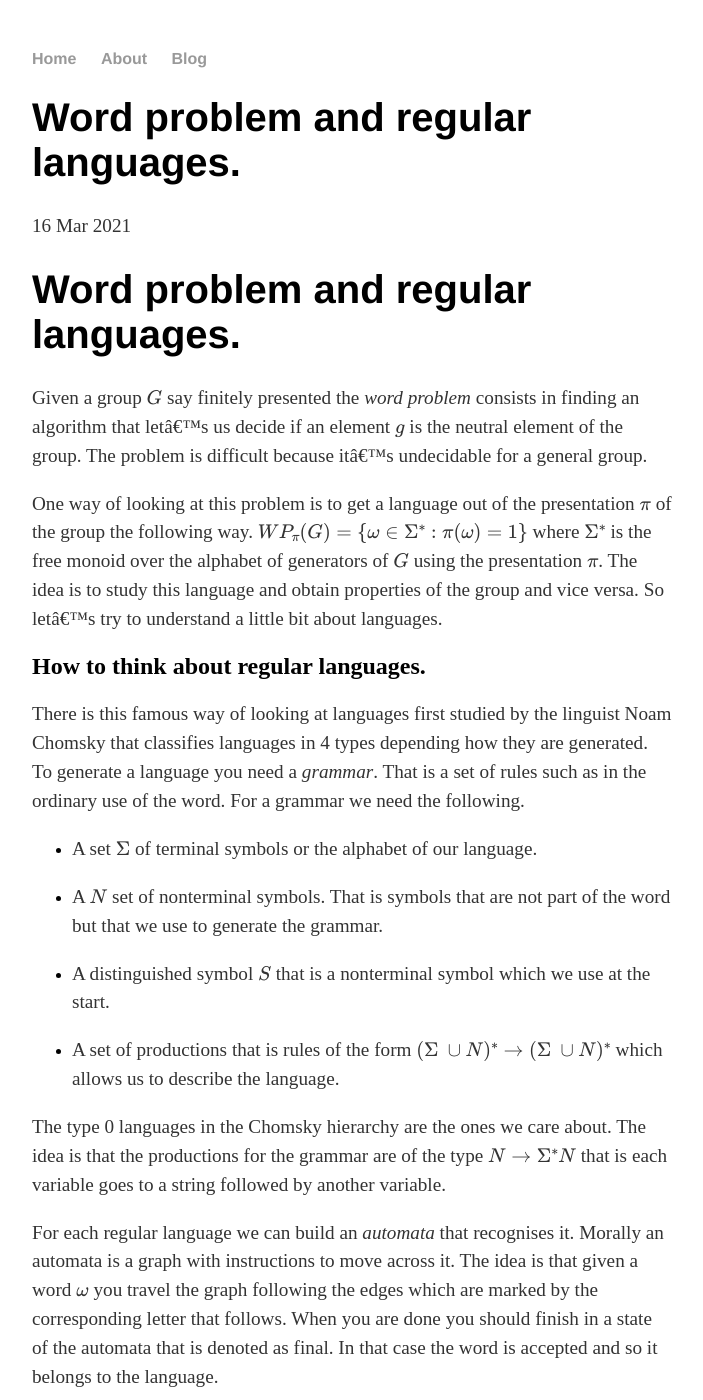
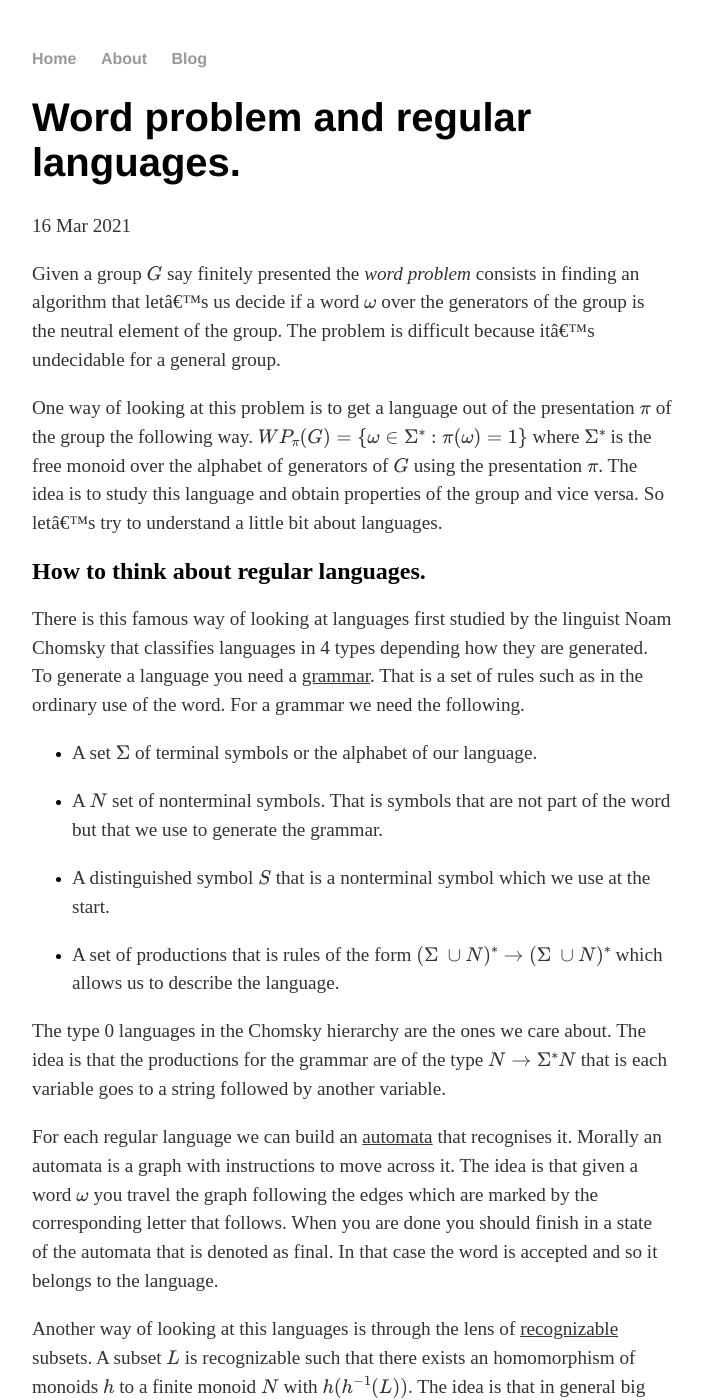
Before and after one commit to leolerena/leolerena.github.io, a Jekyll site: the page built from _posts/2021-03-16-lenguajes-y-probl-palabra.md, in a window 1280 px wide and 1400 px high. Shown: the whole window, without its empty margins (288-991 px from the left). Built offline with Jekyll 4.4.1, drawn with Linux system fonts in a browser that asks for light colours; formulas are drawn with MathJax 3; a script that is not in the unit is left out; some of the changed text lies outside the part shown.

Commit message:
fixed typos

```diff
--- a/_posts/2021-03-16-lenguajes-y-probl-palabra.md
+++ b/_posts/2021-03-16-lenguajes-y-probl-palabra.md
@@ -5,9 +5,7 @@ mathjax: true
 date: 2021-03-16
 ---
 
-# Word problem and regular languages.
-
-Given a group $G$ say finitely presented the *word problem* consists in finding an algorithm that let's us decide if an element $g$ is the neutral element of the group. The problem is difficult because it's undecidable for a general group.
+Given a group $G$ say finitely presented the *word problem* consists in finding an algorithm that let's us decide if a word $\omega$  over the generators of the group is the neutral element of the group. The problem is difficult because it's undecidable for a general group.
 
 One way of looking at this problem is to get a language out of the presentation $\pi$ of the group the following way.
 $$
@@ -17,7 +15,7 @@ where $\Sigma^*$ is the free monoid over the alphabet of generators of $G$ using
 
 ## How to think about regular languages.
 
-There is this famous way of looking at languages first studied by the linguist Noam Chomsky that classifies languages in 4 types depending how they are generated. To generate a language you need a *grammar*. That is a set of rules such as in the ordinary use of the word. For a grammar we need the following.
+There is this famous way of looking at languages first studied by the linguist Noam Chomsky that classifies languages in 4 types depending how they are generated. To generate a language you need a <u>grammar</u>. That is a set of rules such as in the ordinary use of the word. For a grammar we need the following.
 
 * A set $\Sigma$ of terminal symbols or the alphabet of our language.
 
@@ -37,11 +35,11 @@ N \to \Sigma^* N
 $$
 that is each variable goes to a string followed by another variable.
 
-For each regular language we can build an *automata* that recognises it. Morally an automata is a graph with instructions to move across it. The idea is that given a word $\omega$ you travel the graph following the edges which are marked by the corresponding letter that follows. When you are done you should finish in a state of the automata that is denoted as final. In that case the word is accepted and so it belongs to the language.
+For each regular language we can build an <u>automata</u> that recognises it. Morally an automata is a graph with instructions to move across it. The idea is that given a word $\omega$ you travel the graph following the edges which are marked by the corresponding letter that follows. When you are done you should finish in a state of the automata that is denoted as final. In that case the word is accepted and so it belongs to the language.
 
-Another way of looking at this languages is through the lens of *recognizable* subsets. A subset $L$ is recognizable such that there exists an homomorphism of monoids  $h$ to a finite monoid $N$ with $h(h^{-1}(L))$. The idea is that in general big subsets are recognizable but it's less common for smaller subsets to be like this. Think of $\{1\} \subset M$ for an infinite monoid then necessarily every homomorphism to a finite monoid has non trivial kernel so that this set can never be recognizable. When we say a finite monoid think of boolean matrices. That is consider matrices with $ \{ 0,1\}$ in their rows. This connects nicely with the idea of an automata as you can consider a matrix for each element $a \in \Sigma$ such that $M(a)_{ij} = 1$ if there is a way of going from state $i$ to $j$ through $a$. This way is the same as we think of graphs and their adjacency matrix.
+Another way of looking at this languages is through the lens of <u>recognizable</u> subsets. A subset $L$ is recognizable such that there exists an homomorphism of monoids  $h$ to a finite monoid $N$ with $h(h^{-1}(L))$. The idea is that in general big subsets are recognizable but it's less common for smaller subsets to be like this. Think of $\{1\} \subset M$ for an infinite monoid then necessarily every homomorphism to a finite monoid has non trivial kernel so that this set can never be recognizable. When we say a finite monoid think of boolean matrices. That is consider matrices with $ \{ 0,1\}$ in their rows. This connects nicely with the idea of an automata as you can consider a matrix for each element $a \in \Sigma$ such that $M(a)_{ij} = 1$ if there is a way of going from state $i$ to $j$ through $a$. This way is the same as we think of graphs and their adjacency matrix.
 
-Given $L \subset \Sigma^*$ subset of the free monoid we say that it is *rational* if it belongs to the following family of subsets (actually it's a boolean algebra but nevermind that) generated by the following process.
+Given $L \subset \Sigma^*$ subset of the free monoid we say that it is <u>rational</u> if it belongs to the following family of subsets (actually it's a boolean algebra but nevermind that) generated by the following process.
 
 1. Start with the finite subsets.
 2. Add the union of subsets.
@@ -50,7 +48,7 @@ Given $L \subset \Sigma^*$ subset of the free monoid we say that it is *rational
 
 This family of subsets is RAT($\Sigma$). We can check that it's closed by inverse homomorphism's of monoids.
 
-This languages are called regular because they can be described by a *regular expression*. A regular expression is a short way of describing a subset in terms of the following operations: *, |, ?. For example the language of strings that start with a can be described by the following regular expression,
+This languages are called regular because they can be described by a <u>regular expression</u>. A regular expression is a short way of describing a subset in terms of the following operations: *, |, ?. For example the language of strings that start with a can be described by the following regular expression,
 $$
 L= a(a|b)^{*}
 $$
```
